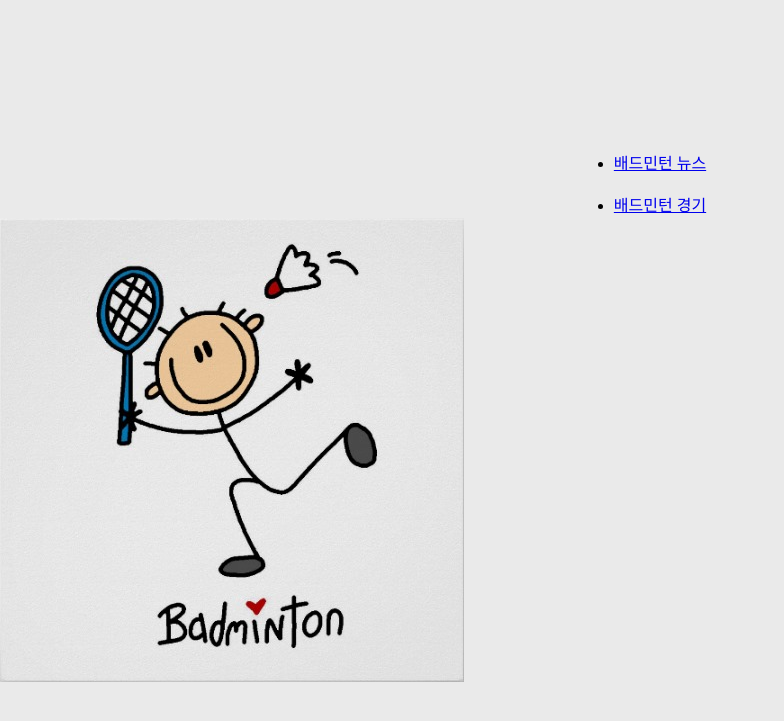
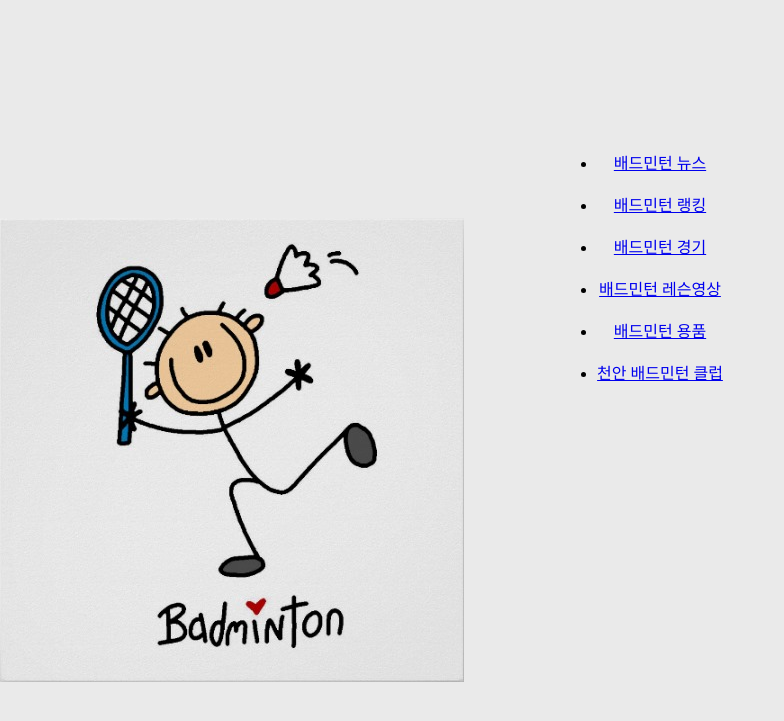
Before and after one commit to leechangyong/leechangyong.github.com, a Jekyll site: the page index2.html, which Jekyll copies as it is, in a window 1280 px wide. Shown: the top 721 px of the page, without its empty margins (0-784 px from the left). Built offline with Jekyll 4.4.1, drawn with Linux system fonts in a browser that asks for light colours.

Commit message:
Update index2.html

```diff
--- a/index2.html
+++ b/index2.html
@@ -20,9 +20,17 @@
     <br><br><br><br><br><br><br>
     <center>
       <ul class="nav">
-        <li><a href="http://leechangyong.github.io/jekyll/update/2015/05/26/third-post.html" title="배드민턴 뉴스" target="_self">배드민턴 뉴스</a></li>
+        <li><a href="http://leechangyong.github.io/2015/06/02/rank.html" title="배드민턴 뉴스" target="_self">배드민턴 뉴스</a></li>
         <br>
-        <li><a href="http://leechangyong.github.io/jekyll/update/2015/05/26/first-post.html" title="배드민턴 경기" target="_self">배드민턴 경기</a></li>
+        <li><a href="http://leechangyong.github.io/2015/06/02/rank.html" title="배드민턴 랭킹" target="_self">배드민턴 랭킹</a></li>
+        <br>
+        <li><a href="http://leechangyong.github.io/2015/06/02/rank.html" title="배드민턴 경기" target="_self">배드민턴 경기</a></li>
+        <br>
+        <li><a href="http://leechangyong.github.io/2015/06/02/club.html" title="배드민턴 레슨영상" target="_self">배드민턴 레슨영상</a></li>
+        <br>
+        <li><a href="http://leechangyong.github.io/2015/06/02/club.html" title="배드민턴 용품" target="_self">배드민턴 용품</a></li>
+        <br>
+        <li><a href="http://leechangyong.github.io/2015/06/02/club.html" title="천안 배드민턴 클럽" target="_self">천안 배드민턴 클럽</a></li>
       </ul>
     </center>
   </body>
```
